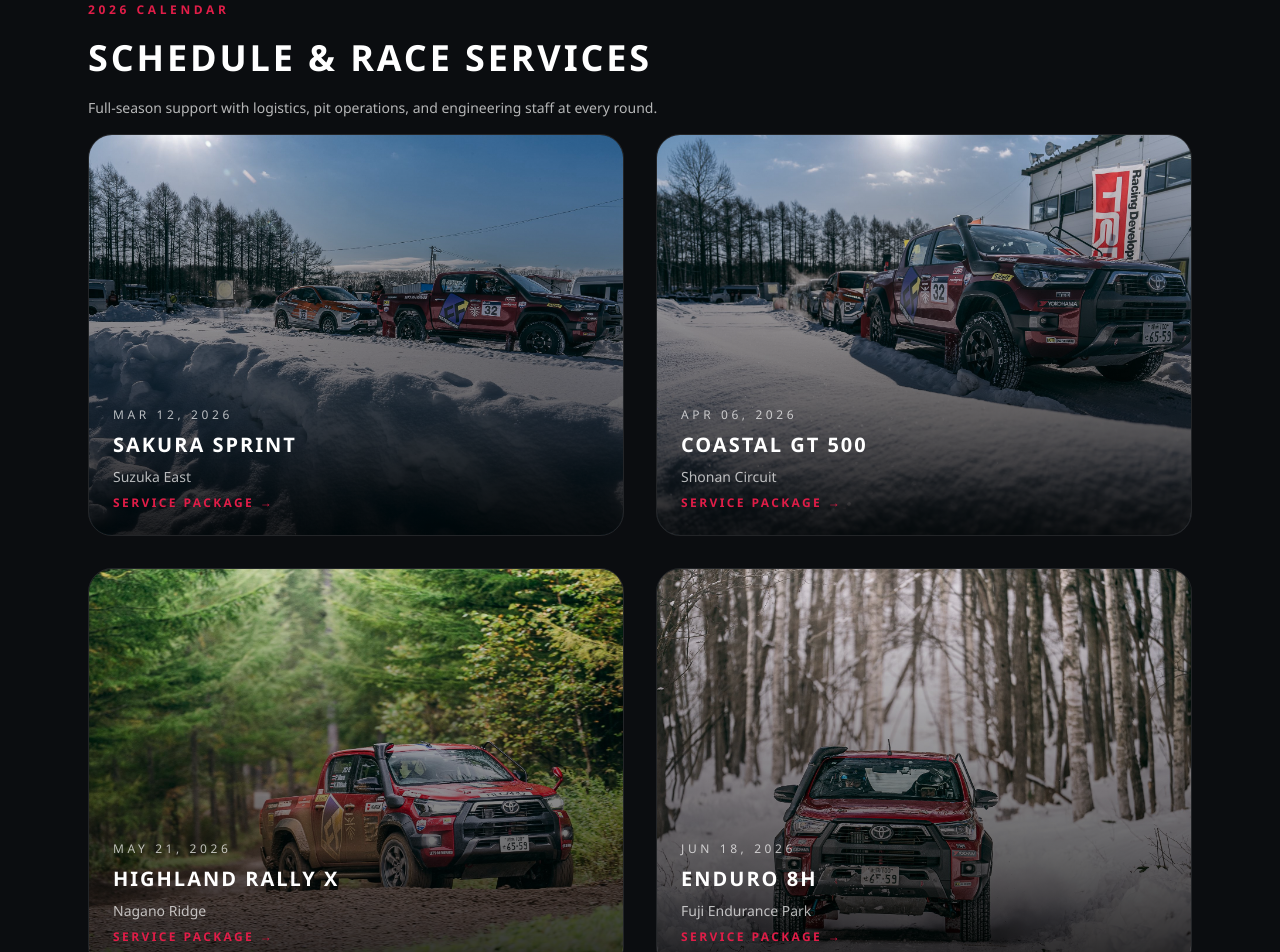
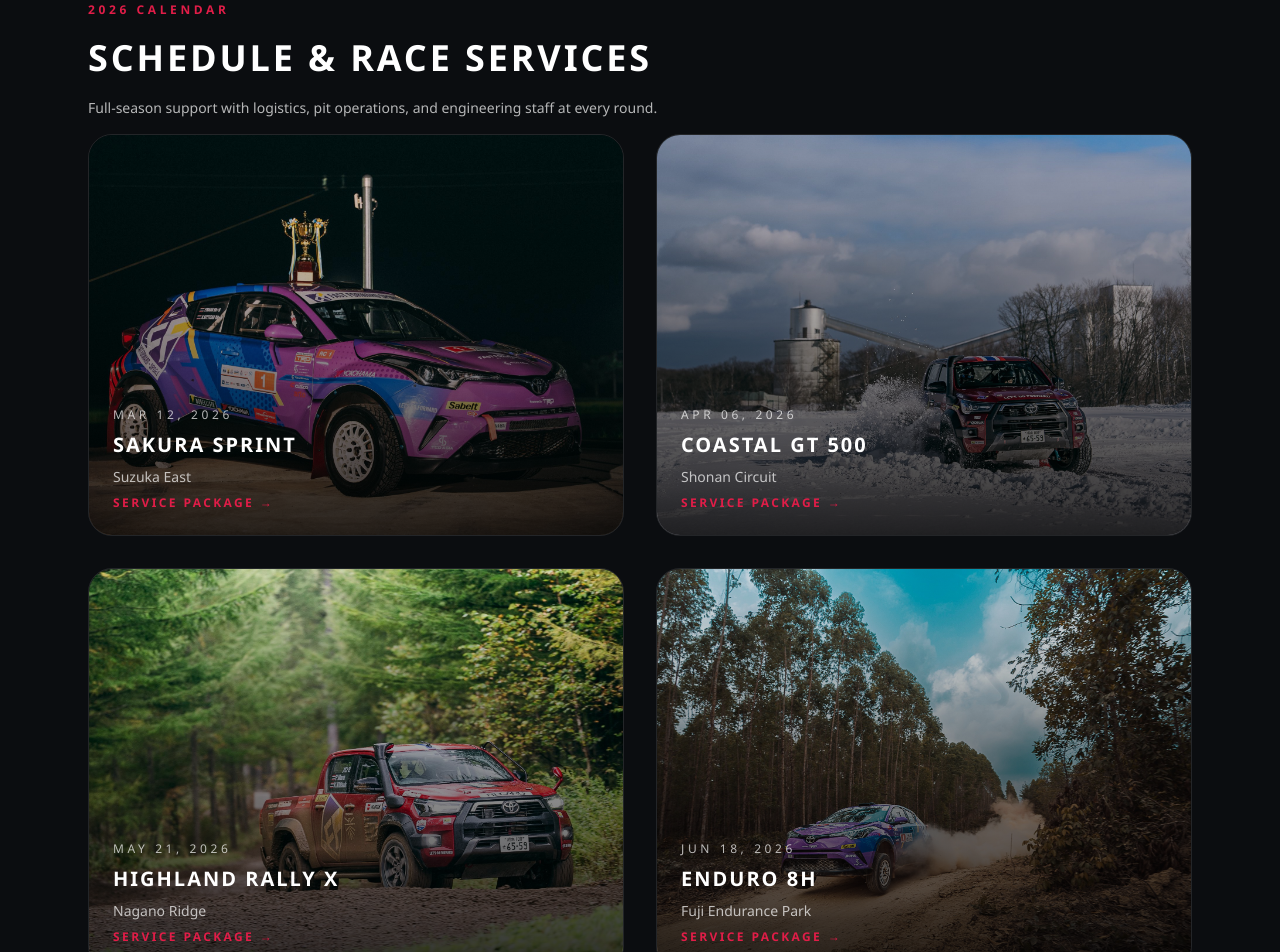
Before and after one commit to taro-common/fast-forward-sport-frontend, a Next.js app: page / in a window 1280 px wide. Shown: the part 3460-4412 px from the top of the page. Built offline with nearby package versions, Linux system fonts and the light colour scheme.

Commit message:
change pic

```diff
--- a/src/app/page.tsx
+++ b/src/app/page.tsx
@@ -50,13 +50,13 @@ const calendar = [
     name: "Sakura Sprint",
     date: "Mar 12, 2026",
     location: "Suzuka East",
-    image: "/images/img7.jpg",
+    image: "/images/img1.jpg",
   },
   {
     name: "Coastal GT 500",
     date: "Apr 06, 2026",
     location: "Shonan Circuit",
-    image: "/images/img8.jpg",
+    image: "/images/img16.jpg",
   },
   {
     name: "Highland Rally X",
@@ -68,7 +68,7 @@ const calendar = [
     name: "Enduro 8H",
     date: "Jun 18, 2026",
     location: "Fuji Endurance Park",
-    image: "/images/img10.jpg",
+    image: "/images/img31.jpg",
   },
 ];
 
```
